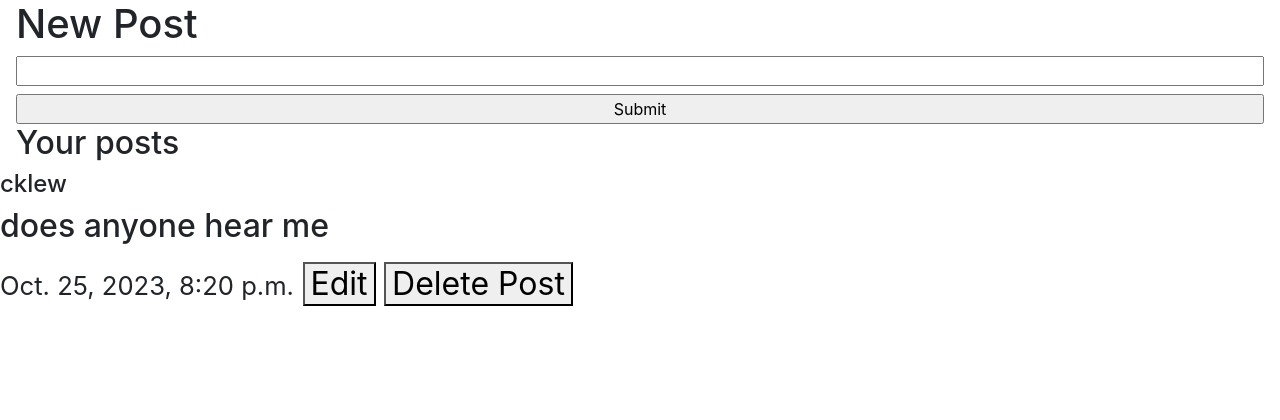
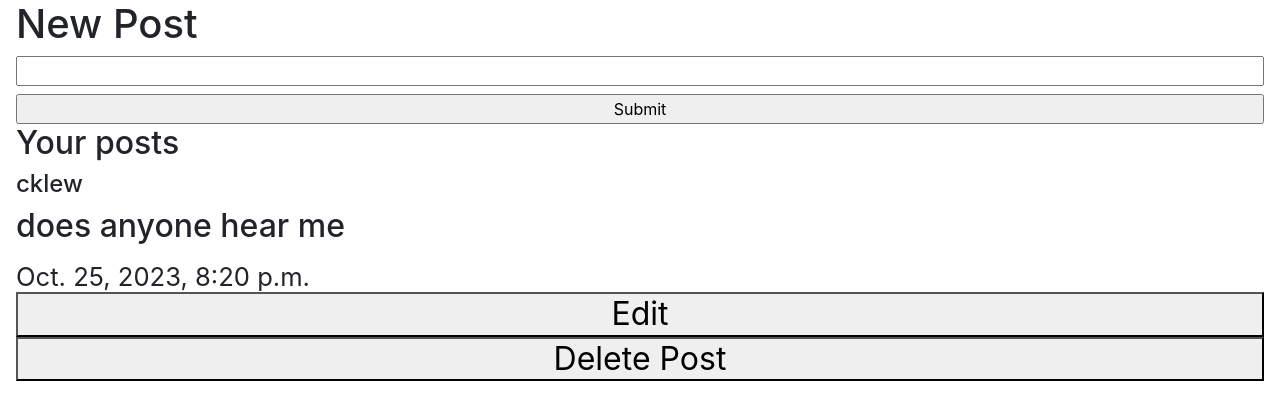
Before and after one commit to carolinekle/network, a Django app: template network/templates/network/index.html in a window 1280 px wide. Shown: the part 56-476 px from the top of the page. Run offline with Django 3.2, Linux system fonts and the light colour scheme; the template is opened without the code that fills it: values that come from a table or form of the project are taken from there, others are empty; data comes from the database, SQL or seed files in the repository; parts of the project's set-up code (start-up, migrations or seed data) failed here and were passed over; some libraries are stand-ins or nearby versions.

Commit message:
fix display posts

```diff
--- a/network/templates/network/index.html
+++ b/network/templates/network/index.html
@@ -3,7 +3,7 @@
 {% block body %}
     <h1 class="mx-3">New Post</h1>
 
-    <form  action="{% url 'all_posts' %}" method="POST" class="mx-3 d-flex flex-column align-content-between" >
+    <form  action="{% url 'all_posts' %}" method="POST" class="mx-3 d-flex flex-column justify-content-between" >
         {% csrf_token %}
         <input name="content" class="px-1"type="text"></input>
         <input class="mt-2 x-25"type="submit"></input>
@@ -12,7 +12,7 @@
 
     <h2 class="mx-3">Your posts<h2>
         {% for post in posts %}
-        <div>
+        <div class="mx-3 d-flex flex-column">
             <h4>{{ post.poster }}</h4>
             <p>{{ post.text }}</p>
             <small>{{ post.created }}</small>
```
Also changed, not shown: network/views.py (+4 -7 lines).
